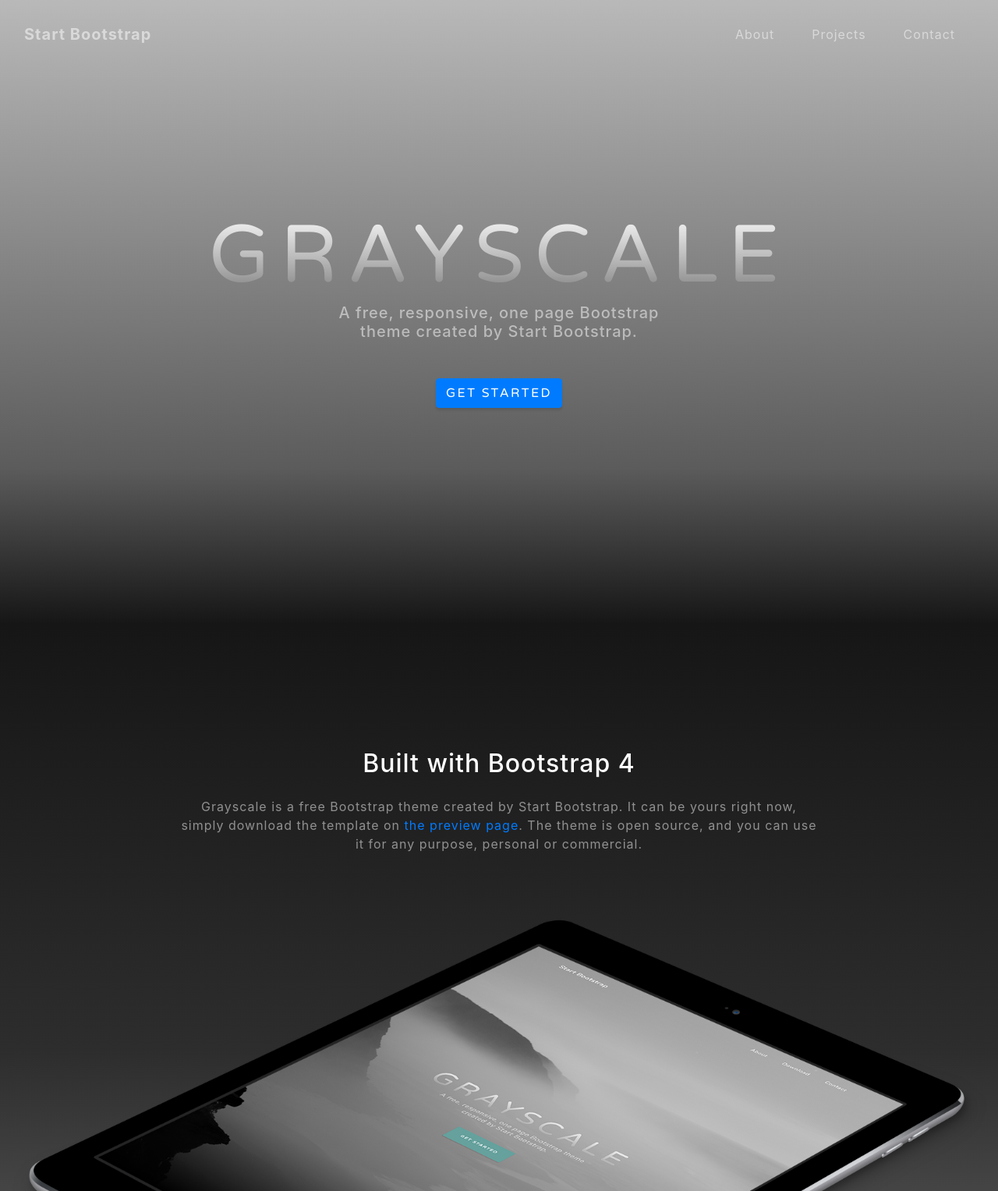
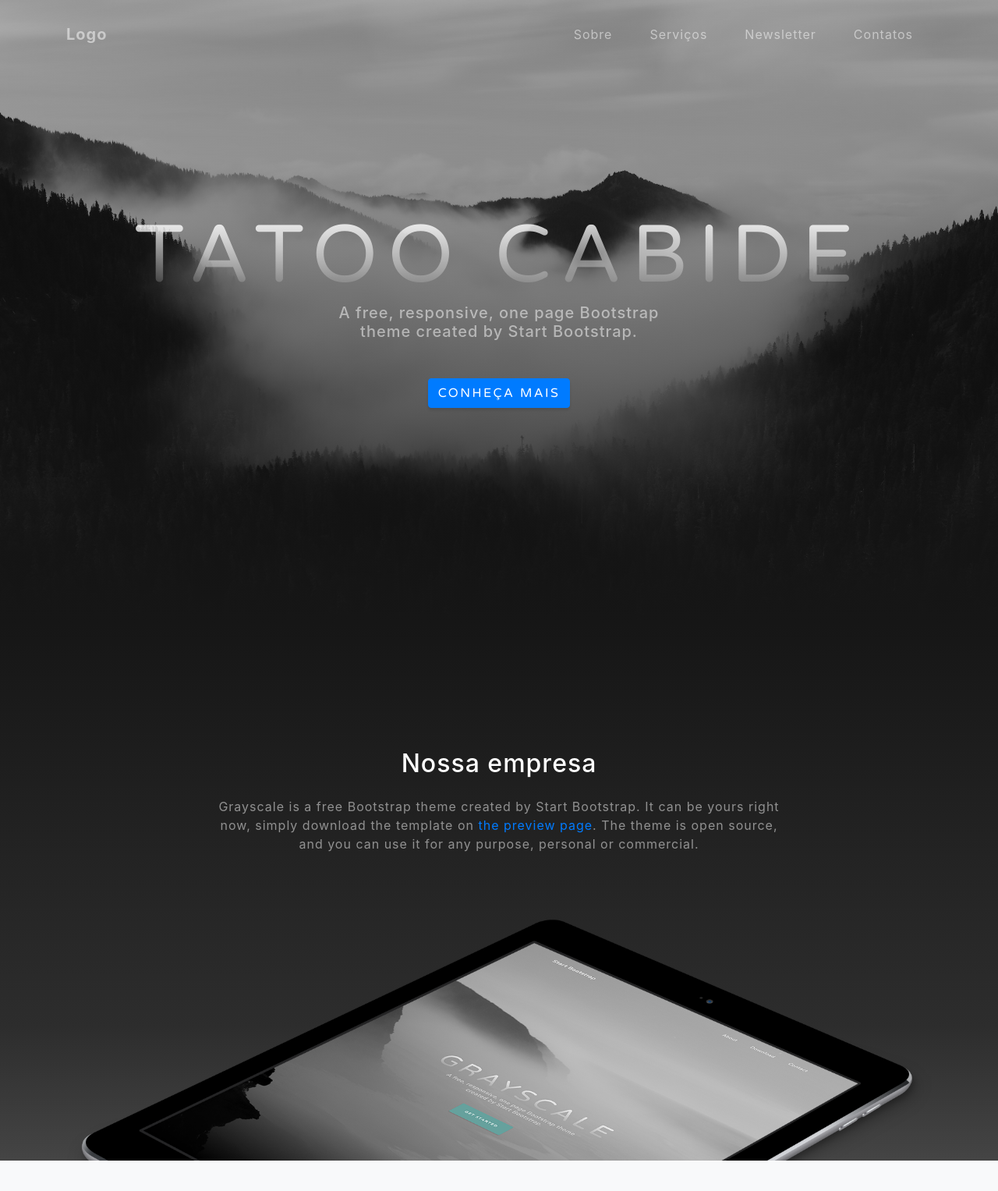
Before and after one commit to jpaulopd/paginaTatoo, a website with bundled scripts: page index.html in a window 1280 px wide. Shown: the top 1527 px of the page at 78% size. Built offline with nearby package versions, Linux system fonts and the light colour scheme; files whose address does not match are found by name.

Commit message:
retorno de container-fluid para container e edicao do css grayscale para incluir img do landpage

```diff
--- a/css/grayscale.css
+++ b/css/grayscale.css
@@ -90,7 +90,7 @@
   height: auto;
   min-height: 35rem;
   padding: 15rem 0;
-  background: linear-gradient(to bottom, rgba(22, 22, 22, 0.3) 0%, rgba(22, 22, 22, 0.7) 75%, #161616 100%), url("../img/bg-masthead.jpg");
+  background: linear-gradient(to bottom, rgba(22, 22, 22, 0.3) 0%, rgba(22, 22, 22, 0.7) 75%, #161616 100%), url("../imagens/bg-masthead.jpg");
   background-position: center;
   background-repeat: no-repeat;
   background-attachment: scroll;
@@ -204,7 +204,7 @@
 
 .signup-section {
   padding: 10rem 0;
-  background: linear-gradient(to bottom, rgba(22, 22, 22, 0.1) 0%, rgba(22, 22, 22, 0.5) 75%, #161616 100%), url("../img/bg-signup.jpg");
+  background: linear-gradient(to bottom, rgba(22, 22, 22, 0.1) 0%, rgba(22, 22, 22, 0.5) 75%, #161616 100%), url("../imagens/bg-signup.jpg");
   background-position: center;
   background-repeat: no-repeat;
   background-attachment: scroll;
--- a/index.html
+++ b/index.html
@@ -6,14 +6,9 @@
   <meta charset="utf-8">
   <title>TATOO CABIDE</title>
   <meta name="viewport" content="width=device-width, initial-scale=1, shrink-to-fit=no">
-  <meta charset = "UTF-8"/>
   <meta name="author" content="JOAO PAULO PIRES DANTAS, RODRIGO, ISABELA">
   <meta name="keywords" content="TATOO, CABIDE, ESTILO"/>
   <meta name="description" content="Site de tatuagem cabide, aquela que se ajusta ao seu estilo">
-  <link href="css/bootstrap.css" rel="stylesheet">
-  <link href="js/bootstrap.js" rel="stylesheet">
-
-  <title>Grayscale - Start Bootstrap Theme</title>
 
   <!-- Bootstrap core CSS -->
   <link href="css/bootstrap.min.css" rel="stylesheet">
@@ -32,8 +27,8 @@
 
   <!-- Navigation -->
   <nav class="navbar navbar-expand-lg navbar-light fixed-top" id="mainNav">
-    <div class="container-fluid">
-      <a class="navbar-brand js-scroll-trigger" href="#page-top">Start Bootstrap</a>
+    <div class="container">
+      <a class="navbar-brand js-scroll-trigger" href="#page-top">Logo</a>
       <button class="navbar-toggler navbar-toggler-right" type="button" data-toggle="collapse" data-target="#navbarResponsive" aria-controls="navbarResponsive" aria-expanded="false" aria-label="Toggle navigation">
         Menu
         <i class="fas fa-bars"></i>
@@ -41,14 +36,18 @@
       <div class="collapse navbar-collapse" id="navbarResponsive">
         <ul class="navbar-nav ml-auto">
           <li class="nav-item">
-            <a class="nav-link js-scroll-trigger" href="#about">About</a>
+            <a class="nav-link js-scroll-trigger" href="#about">Sobre</a>
           </li>
           <li class="nav-item">
-            <a class="nav-link js-scroll-trigger" href="#projects">Projects</a>
-          </li>
+            <a class="nav-link js-scroll-trigger" href="#projects">Serviços</a>
+		  </li>
+		  <li class="nav-item">
           <li class="nav-item">
-            <a class="nav-link js-scroll-trigger" href="#signup">Contact</a>
-          </li>
+            <a class="nav-link js-scroll-trigger" href="#signup">Newsletter</a>
+		  </li>
+		  <li class="nav-item">
+				<a class="nav-link js-scroll-trigger" href="#contact">Contatos</a>
+			  </li>
         </ul>
       </div>
     </div>
@@ -56,21 +55,21 @@
 
   <!-- Header -->
   <header class="masthead">
-    <div class="container-fluid d-flex h-100 align-items-center">
+    <div class="container d-flex h-100 align-items-center">
       <div class="mx-auto text-center">
-        <h1 class="mx-auto my-0 text-uppercase">Grayscale</h1>
+        <h1 class="mx-auto my-0 text-uppercase">Tatoo Cabide</h1>
         <h2 class="text-white-50 mx-auto mt-2 mb-5">A free, responsive, one page Bootstrap theme created by Start Bootstrap.</h2>
-        <a href="#about" class="btn btn-primary js-scroll-trigger">Get Started</a>
+        <a href="#about" class="btn btn-primary js-scroll-trigger">Conheça mais</a>
       </div>
     </div>
   </header>
 
   <!-- About Section -->
   <section id="about" class="about-section text-center">
-    <div class="container-fluid">
+    <div class="container">
       <div class="row">
         <div class="col-lg-8 mx-auto">
-          <h2 class="text-white mb-4">Built with Bootstrap 4</h2>
+          <h2 class="text-white mb-4">Nossa empresa</h2>
           <p class="text-white-50">Grayscale is a free Bootstrap theme created by Start Bootstrap. It can be yours right now, simply download the template on
             <a href="http://startbootstrap.com/template-overviews/grayscale/">the preview page</a>. The theme is open source, and you can use it for any purpose, personal or commercial.</p>
         </div>
@@ -81,8 +80,9 @@
 
   <!-- Projects Section -->
   <section id="projects" class="projects-section bg-light">
-    <div class="container-fluid">
+    <div class="container">
 
+      <!-- Featured Project Row -->
       <!-- Featured Project Row -->
       <div class="row align-items-center no-gutters mb-4 mb-lg-5">
         <div class="col-xl-8 col-lg-7">
@@ -137,7 +137,7 @@
 
   <!-- Signup Section -->
   <section id="signup" class="signup-section">
-    <div class="container-fluid">
+    <div class="container">
       <div class="row">
         <div class="col-md-10 col-lg-8 mx-auto text-center">
 
@@ -155,8 +155,9 @@
   </section>
 
   <!-- Contact Section -->
-  <section class="contact-section bg-black">
-    <div class="container-fluid">
+  <section id="contact" class="contact-section bg-black">
+
+	<div class="container">
 
       <div class="row">
 
```
Also changed, not shown: package.json (added, +50 -0 lines), css/grayscale.min.css, 1 other file.
